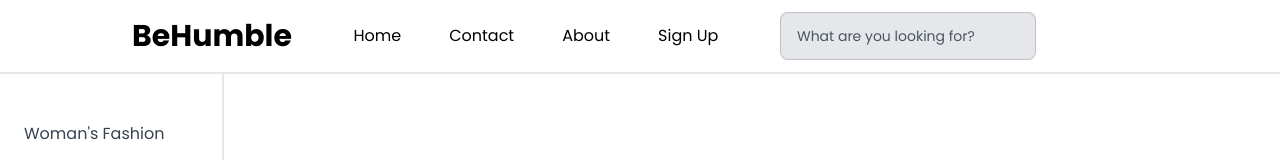
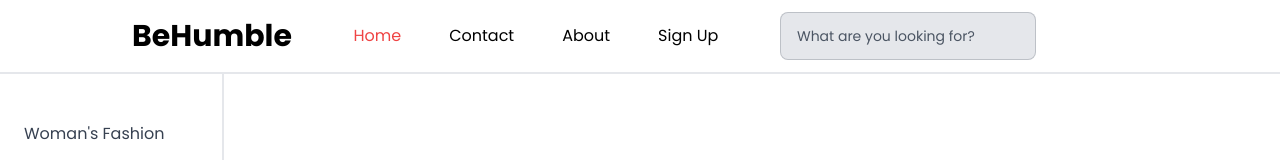
Before and after one commit to boomieindahouse/ecommerce, a React (Vite) app: page / in a window 1280 px wide. Shown: the top 160 px of the page. Built offline with nearby package versions, Linux system fonts and the light colour scheme; some icons are missing.

Commit message:
edit navbar

```diff
--- a/src/components/Navbar.jsx
+++ b/src/components/Navbar.jsx
@@ -1,4 +1,4 @@
-import { Link } from 'react-router-dom';
+import { NavLink } from 'react-router-dom';
 import { Icon } from '@iconify/react';
 
 export default function Navbar() {
@@ -11,16 +11,44 @@ export default function Navbar() {
             <div className="flex justify-between items-center h-full w-full" style={{ padding: '0 20px' }}>
                 {/* Logo */}
                 <div className="flex-none">
-                    <h1><Link to="/">BeHumble</Link></h1>
+                    <h1><NavLink to="/">BeHumble</NavLink></h1>
                 </div>
 
                 {/* Nav Links */}
                 <div className="nav-mid flex-grow flex justify-center">
                     <ul className="menu menu-horizontal px-1 flex space-x-4 text-black text-base">
-                        <li><Link to="/">Home</Link></li>
-                        <li><Link to="/Contact">Contact</Link></li>
-                        <li><Link to="/About">About</Link></li>
-                        <li><Link to="/SignUp">Sign Up</Link></li>
+                        <li>
+                            <NavLink
+                                to="/"
+                                className={({ isActive }) => isActive ? 'text-red-500' : 'hover:text-red-500'}
+                            >
+                                Home
+                            </NavLink>
+                        </li>
+                        <li>
+                            <NavLink
+                                to="/Contact"
+                                className={({ isActive }) => isActive ? 'text-red-500' : 'hover:text-red-500'}
+                            >
+                                Contact
+                            </NavLink>
+                        </li>
+                        <li>
+                            <NavLink
+                                to="/About"
+                                className={({ isActive }) => isActive ? 'text-red-500' : 'hover:text-red-500'}
+                            >
+                                About
+                            </NavLink>
+                        </li>
+                        <li>
+                            <NavLink
+                                to="/SignUp"
+                                className={({ isActive }) => isActive ? 'text-red-500' : 'hover:text-red-500'}
+                            >
+                                Sign Up
+                            </NavLink>
+                        </li>
                     </ul>
                 </div>
 
@@ -46,7 +74,6 @@ export default function Navbar() {
                             <Icon icon="mdi-light:cart" style={{ color: 'black', fontSize: '24px' }} />
                         </button>
                     </div>
-
                 </div>
             </div>
         </div>
--- a/src/index.css
+++ b/src/index.css
@@ -35,3 +35,14 @@ h3 {
 p {
     @apply text-base text-black
 }
+
+.menu li {
+    @apply hover:text-red-500;
+}
+
+.menu li a:focus,
+.menu li a:active {
+    outline: none;
+    color: red;
+    background-color: transparent;
+}
```
